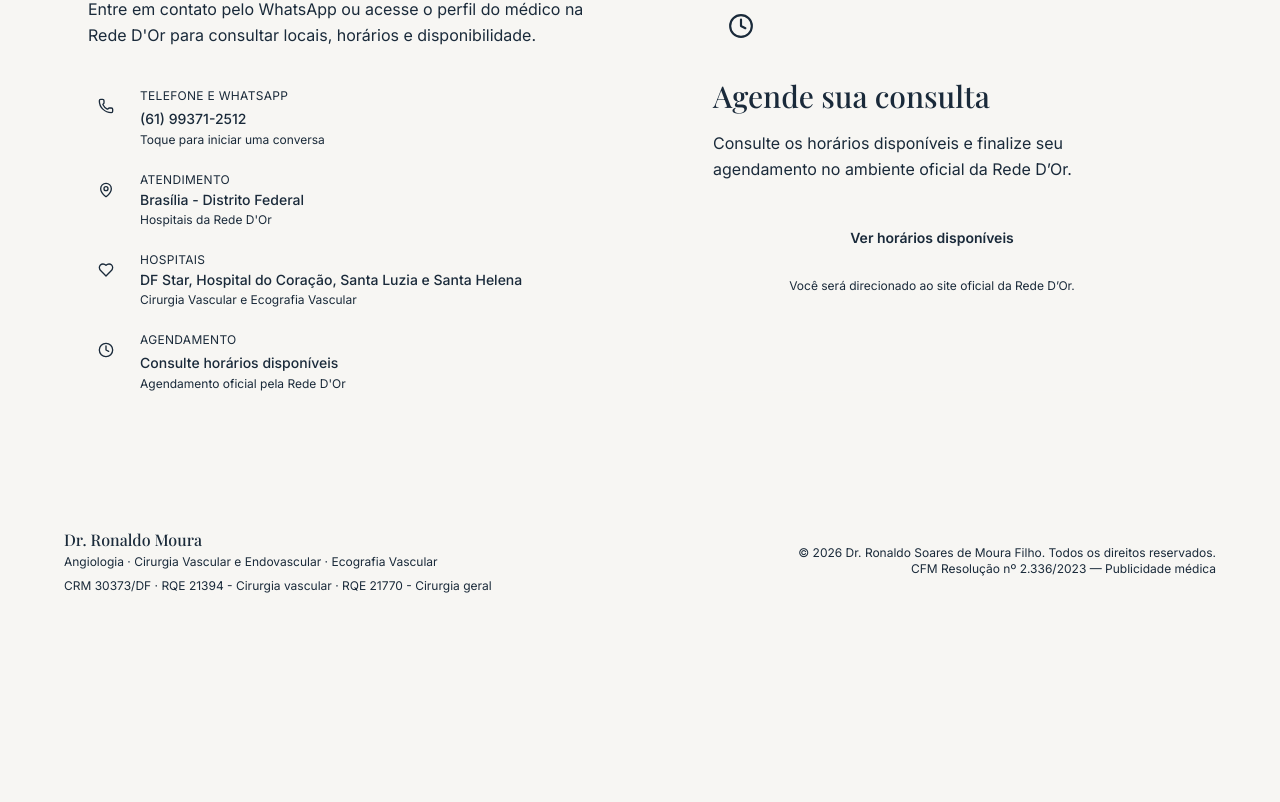
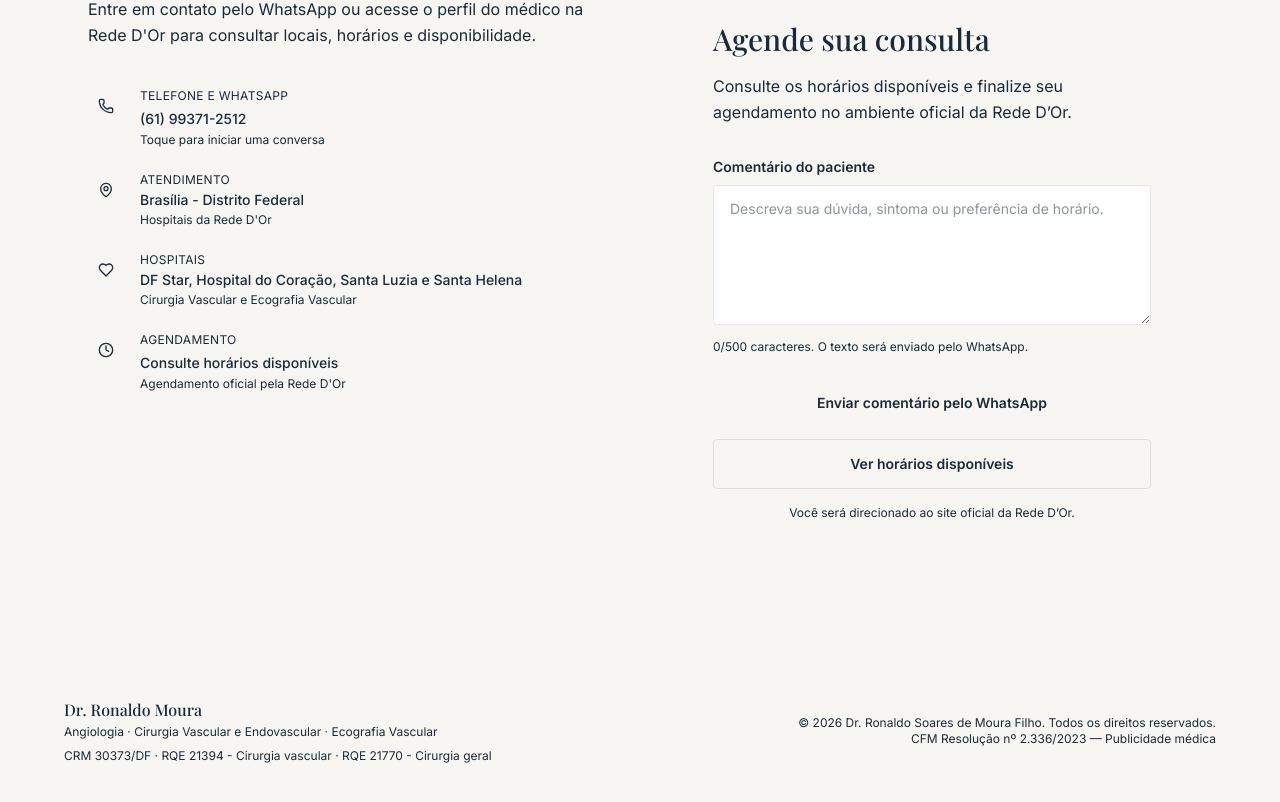
Before and after one commit to galvaodev-web/healthcare-landing-page, a React (Vite) app: page / in a window 1280 px wide. Shown: the part 5959-6761 px from the top of the page. Before the commit the page ends 6593 px from the top, so only its background shows below. Built offline with nearby package versions, Linux system fonts and the light colour scheme.

Commit message:
Adiciona campo de comentario do paciente

```diff
--- a/src/app/App.tsx
+++ b/src/app/App.tsx
@@ -1,3 +1,4 @@
+import { useState } from "react";
 import {
   Phone,
   MapPin,
@@ -31,12 +32,32 @@ const CONTACT_ICONS = {
 } as const;
 
 export default function App() {
+  const [patientComment, setPatientComment] = useState("");
+
   function scrollTo(id: string) {
     document.querySelector(id)?.scrollIntoView({ behavior: "smooth" });
   }
 
   function openExternal(label: string, url: string) {
     trackExternalLink(label, url);
+    window.open(url, "_blank", "noopener,noreferrer");
+  }
+
+  function openPatientComment() {
+    const comment = patientComment.trim();
+
+    if (!comment) {
+      return;
+    }
+
+    const message = [
+      "Olá, gostaria de deixar um comentário para o atendimento do Dr. Ronaldo Moura:",
+      "",
+      comment,
+    ].join("\n");
+    const url = `${LINKS.whatsapp}&text=${encodeURIComponent(message)}`;
+
+    trackExternalLink("comentario_paciente_whatsapp", url);
     window.open(url, "_blank", "noopener,noreferrer");
   }
 
@@ -469,12 +490,40 @@ export default function App() {
               Consulte os horários disponíveis e finalize seu agendamento no ambiente
               oficial da Rede D’Or.
             </p>
+            <div className="mb-6">
+              <label
+                htmlFor="patient-comment"
+                className="block text-primary text-sm font-semibold mb-2"
+              >
+                Comentário do paciente
+              </label>
+              <textarea
+                id="patient-comment"
+                value={patientComment}
+                onChange={(event) => setPatientComment(event.target.value)}
+                maxLength={500}
+                rows={5}
+                placeholder="Descreva sua dúvida, sintoma ou preferência de horário."
+                className="w-full resize-y rounded-sm border border-border bg-white px-4 py-3 text-sm leading-relaxed text-foreground outline-none transition-colors placeholder:text-muted-foreground/60 focus:border-accent focus:ring-2 focus:ring-accent/15"
+              />
+              <p className="mt-2 text-xs text-muted-foreground">
+                {patientComment.length}/500 caracteres. O texto será enviado pelo WhatsApp.
+              </p>
+            </div>
+            <button
+              type="button"
+              onClick={openPatientComment}
+              disabled={!patientComment.trim()}
+              className="w-full py-3.5 bg-primary text-primary-foreground text-sm font-bold rounded-sm hover:bg-primary/90 disabled:cursor-not-allowed disabled:bg-primary/45 transition-colors duration-200 flex items-center justify-center text-center"
+            >
+              Enviar comentário pelo WhatsApp
+            </button>
             <a
               href={LINKS.directSchedule}
               target="_blank"
               rel="noopener noreferrer"
               onClick={() => trackExternalLink("contato_ver_horarios", LINKS.directSchedule)}
-              className="w-full py-3.5 bg-primary text-primary-foreground text-sm font-bold rounded-sm hover:bg-primary/90 transition-colors duration-200 flex items-center justify-center text-center"
+              className="mt-3 w-full py-3.5 border border-primary/25 text-primary text-sm font-bold rounded-sm hover:bg-secondary transition-colors duration-200 flex items-center justify-center text-center"
             >
               Ver horários disponíveis
             </a>
```
